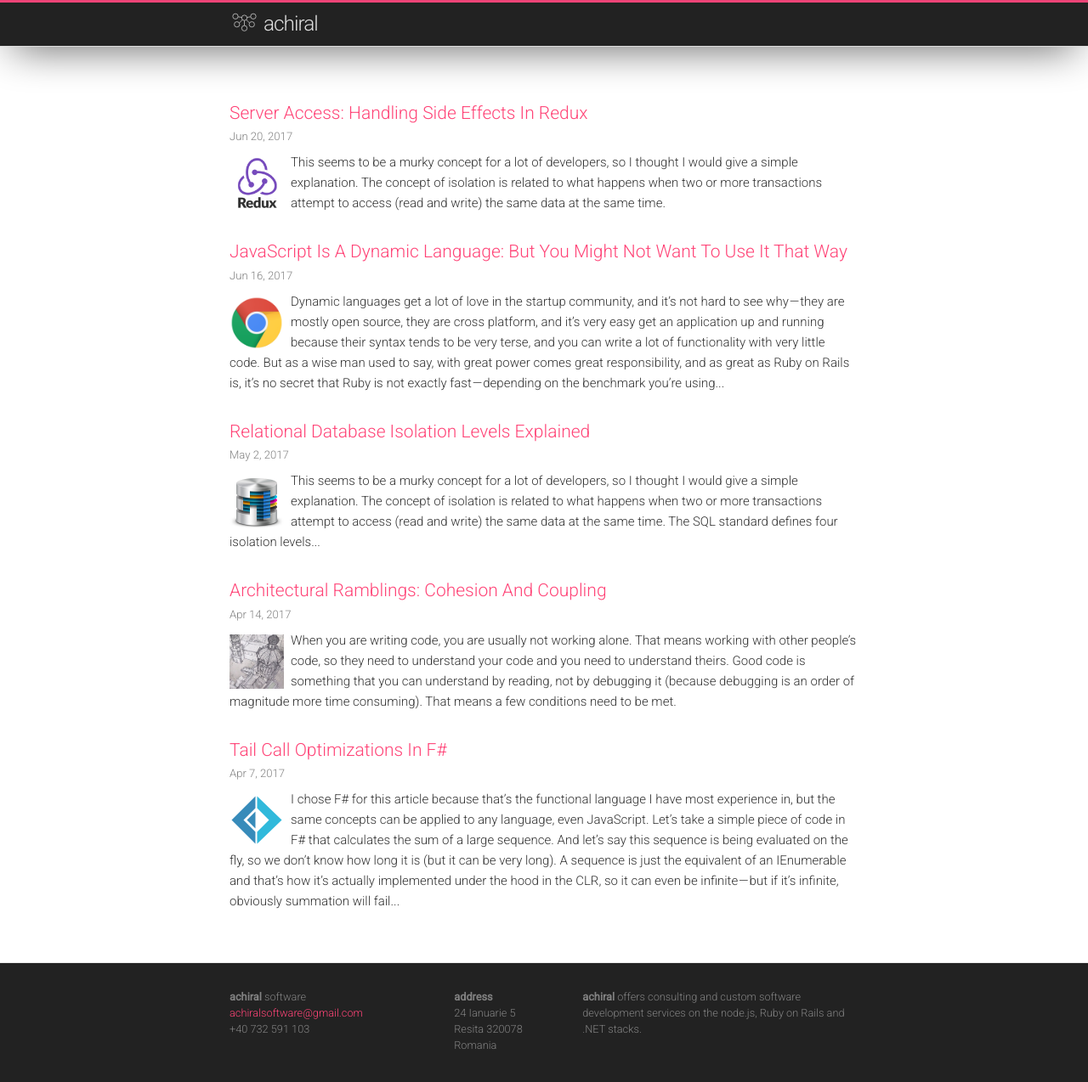
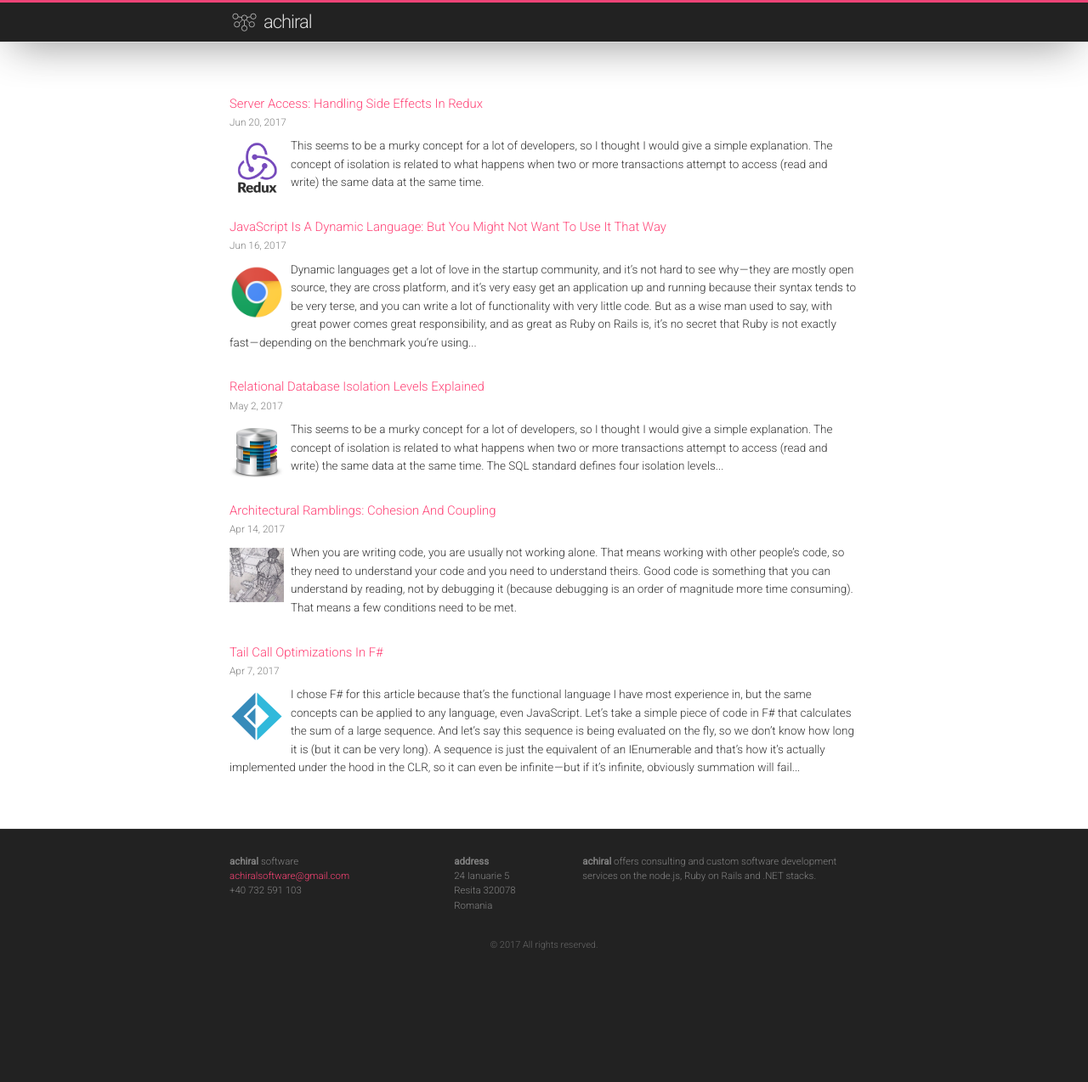
Before and after one commit to toaderflorin/eksia, a Jekyll site: the page built from index.md, in a window 1280 px wide and 1301 px high. Shown: the top 1274 px of the window at 85% size. Built offline with Jekyll 4.4.1, drawn with Linux system fonts in a browser that asks for light colours.

Commit message:
Changed fonts.

```diff
--- a/_includes/footer.html
+++ b/_includes/footer.html
@@ -42,5 +42,9 @@
         </p>
       </div>
     </div>
+    <div style="text-align: center; font-size: 11px; color: #666;">
+      © 2017 All rights reserved.
+    </div>
+
   </div>
 </footer>
--- a/_sass/minima.scss
+++ b/_sass/minima.scss
@@ -1,7 +1,7 @@
 @charset "utf-8";
 
 $base-font-family: "Roboto", Helvetica, Arial, sans-serif !default;
-$base-font-size: 15px !default;
+$base-font-size: 13.5px !default;
 $base-font-weight: 300 !default;
 $small-font-size:  $base-font-size * 0.875 !default;
 $base-line-height: 1.5 !default;
--- a/_sass/minima/_base.scss
+++ b/_sass/minima/_base.scss
@@ -81,7 +81,7 @@ blockquote {
 pre, code {
   @include relative-font-size(0.9375);
   border: 1px solid #f2f2f2;
-  border-left: 3px solid #ee4477;
+  border-left: 2px solid #ee4477;
   border-radius: 0px;
   font-family: 'Courier New';
   background-color: #fcfcfc;
--- a/_sass/minima/_layout.scss
+++ b/_sass/minima/_layout.scss
@@ -6,7 +6,7 @@
   width: 100%;
   position: fixed;
   top: 0;
-  box-shadow: 0 10px 50px -15px black;
+  box-shadow: 0 10px 50px -15px #333;
 }
 
 .site-title {
@@ -188,7 +188,7 @@
 .post-link {
   display: block;
   font-family: "Roboto";
-  @include relative-font-size(1.4);
+  @include relative-font-size(1.1);
 }
 
 .post-header {
```
Also changed, not shown: 3 other files.
